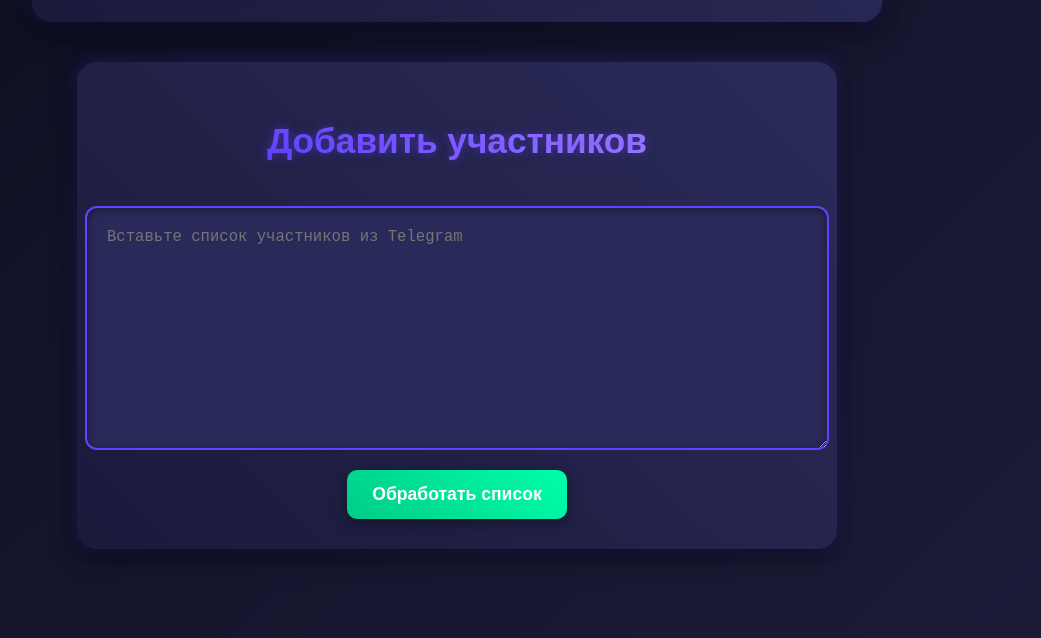
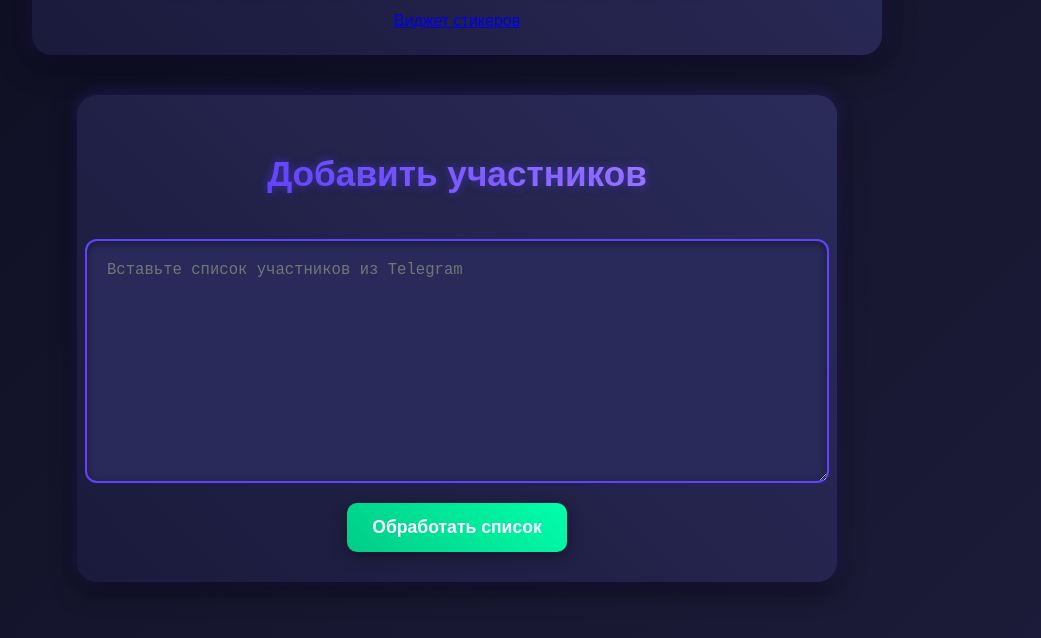
Before and after one commit to oneadie/EveronBonusBuy, a plain HTML site: page index.html in a window 1280 px wide. Shown: the part 242-880 px from the top of the page, without its empty margins (183-1224 px from the left). Drawn offline with Linux system fonts and the light colour scheme.

Commit message:
Update index.html

```diff
--- a/index.html
+++ b/index.html
@@ -10,6 +10,7 @@
     <header>
         <img src="icon.jpg" alt="Streamer Icon" id="streamer-icon">
         <h1>EVERON BONUS BUY</h1>
+        <a href="widjet.html"> Виджет стикеров </a>
     </header>
     <main>
         <section id="input-section">
```
